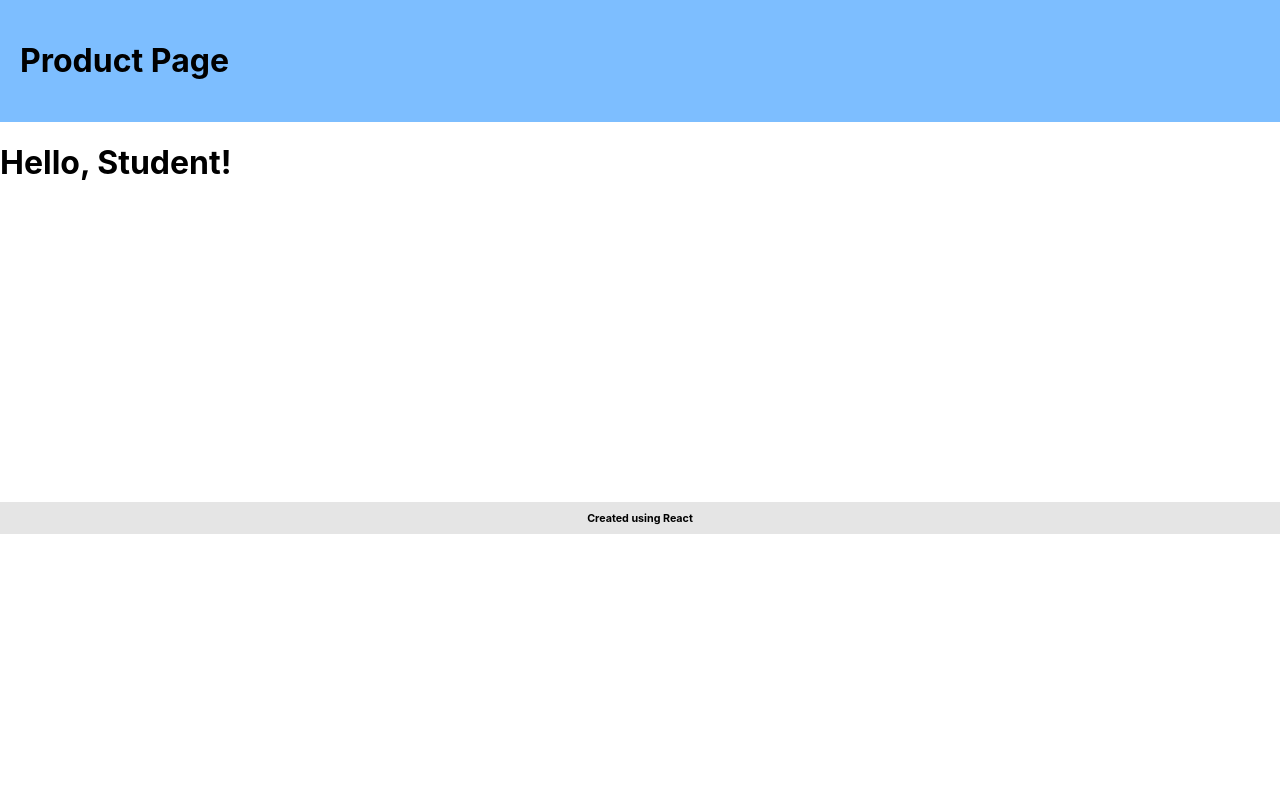
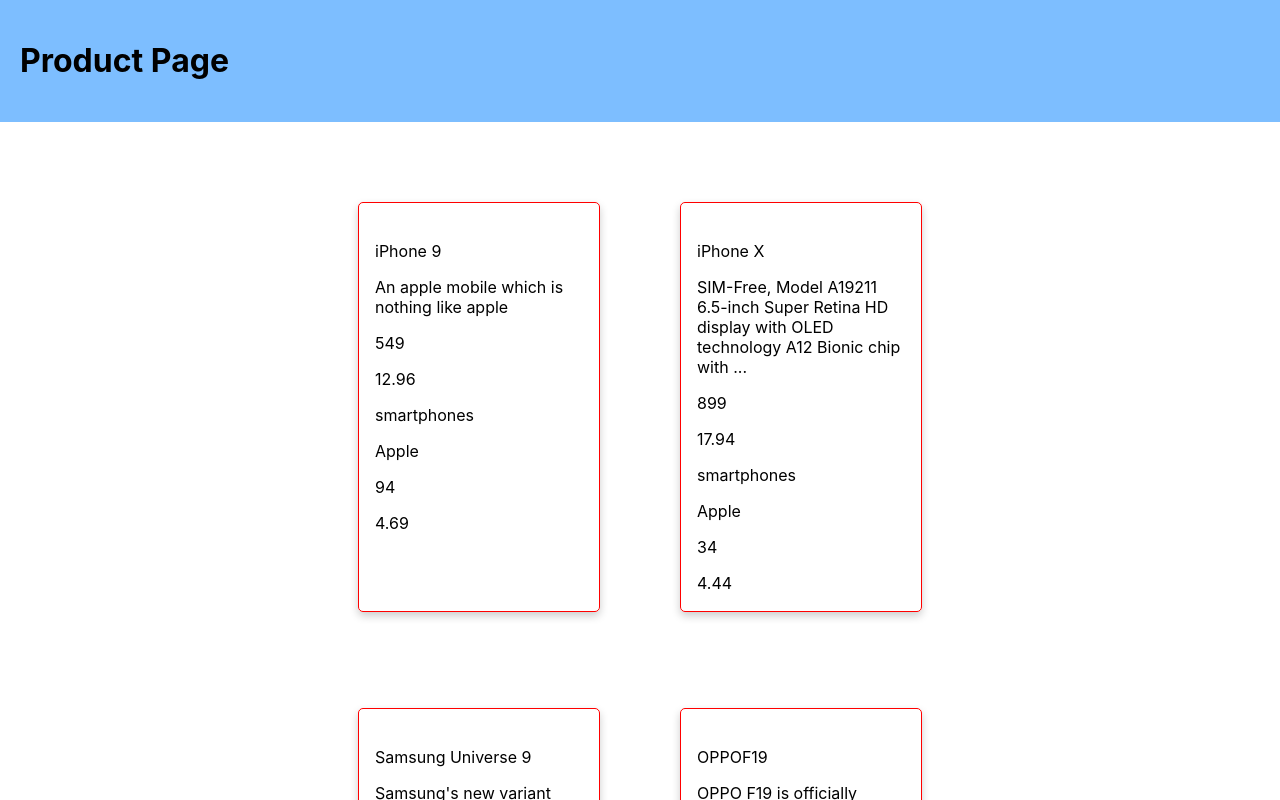
Before and after one commit to awitmer1/Product-Listing, a React (Create React App) app: page / in a window 1280 px wide. Shown: the top 800 px of the page. Built offline with nearby package versions, Linux system fonts and the light colour scheme.

Commit message:
Added Product Cards; Created Intitial Styling

```diff
--- a/public/index.html
+++ b/public/index.html
@@ -26,7 +26,7 @@
     -->
     <title>React App</title>
   </head>
-  <body>
+  <body >
     <noscript>You need to enable JavaScript to run this app.</noscript>
     <div id="root"></div>
     <!--
--- a/src/App.css
+++ b/src/App.css
@@ -2,6 +2,8 @@
     background-color: rgba(30, 143, 255, 0.575);
     padding: 20px;
 }
+
+
 
 .footer {
     background-color: rgba(105, 105, 105, 0.171);
@@ -9,5 +11,4 @@
     justify-content: center;
     align-items: center;
     height: 2rem;
-    margin-top: 20rem;
 }
--- a/src/App.js
+++ b/src/App.js
@@ -1,4 +1,7 @@
 import "./App.css";
+import CategorySelect from "./components/CategorySelect/CategorySelect";
+import Products from "./components/Products/Products";
+import Product from "./components/Product/Product";
 import data from "./data/data.json"
 import React, { useState } from 'react';
 
@@ -7,16 +10,22 @@
   console.log(data);
 
   // something about this part is incorrect - needs to be fixed //
-  const [allProducts, setAllProducts] = useState(data)
+  // const [allProducts, setAllProducts] = useState(data)
+
+  const [displayProducts, setDisplayProducts] = useState(data)
+
+  const productsToSend = data.products
+
+
+
 
   return (
     <>
-    <div className="header">
+    <header className="header">
       <h1>Product Page</h1>
-    </div>
-    <div>
-      <h1>Hello, Student!</h1>
-    </div>
+    </header>
+    <Products products={productsToSend}>
+    </Products>
     <div className="footer">
       <h6>Created using React</h6>
     </div>
@@ -25,3 +34,22 @@
 }
 
 export default App;
+
+
+
+
+// // Working display of product information //
+  // const allProducts = data.products.map((product) => {
+  //   return (
+  //     <>
+  //     <p>{product.title}</p>
+  //     <p>{product.description}</p>
+  //     <p>{product.price}</p>
+  //     <p>{product.discountPercentage}</p>
+  //     <p>{product.category}</p>
+  //     <p>{product.brand}</p>
+  //     <p>{product.stock}</p>
+  //     <p>{product.rating}</p>
+  //     </>
+  //   )
+  // })
--- /dev/null
+++ b/src/components/CategorySelect/CategorySelect.jsx
@@ -0,0 +1,21 @@
+// import React, { useState } from 'react';
+
+// const options = ['All Products', 'Home Decoration', 'Fragrances', 'Groceries', 'Skincare', 'Laptops', 'Smartphones']
+
+// const CategorySelect = (props) => {
+
+//     const [selected, setSelected] = useState(options[0])
+
+//     return (
+//         <div>
+//             <p>Filter by:</p>
+//             <select onChange={(e) => setSelected(e.target.value)}>
+//                 {options.map(option => {
+//                     <option value={option}>{option}</option>
+//                 })}
+//             </select>
+//         </div>
+//      );
+// }
+
+// export default CategorySelect;
--- /dev/null
+++ b/src/components/Product/Product.jsx
@@ -0,0 +1,33 @@
+import './product.css';
+
+const Product = ({products}) => {
+
+    console.log(products)
+
+    const productCard = products.map((product) => {
+
+        return (
+            <div className="card">
+                <img></img>
+                <div className="card-container">
+                    <p>{product.title}</p>
+                    <p>{product.description}</p>
+                    <p>{product.price}</p>
+                    <p>{product.discountPercentage}</p>
+                    <p>{product.category}</p>
+                    <p>{product.brand}</p>
+                    <p>{product.stock}</p>
+                    <p>{product.rating}</p>
+                </div>
+            </div>
+        )
+    });
+
+    return (
+      <>
+       {productCard}
+      </>
+    )
+};
+
+export default Product;
--- /dev/null
+++ b/src/components/Product/product.css
@@ -0,0 +1,15 @@
+.card {
+    border: 1px solid red;
+    max-width: 15rem;
+    box-shadow: 0 4px 8px 0 rgba(0,0,0,0.2);
+    border-radius: 5px;
+    margin-bottom: 1rem;
+}
+
+.card:hover {
+    box-shadow: 0 8px 16px 0 rgba(0,0,0,0.2);
+  }
+
+.card-container {
+    padding: 2px 16px;
+}
--- /dev/null
+++ b/src/components/Products/Products.jsx
@@ -0,0 +1,19 @@
+import React, { useState } from 'react';
+import './products.css';
+import Product from '../Product/Product';
+
+
+const Products = ({products}) => {
+
+    // const [displayProducts, setDisplayProducts] = useState(data)
+
+    return (
+        <>
+        <div className="products-container">
+            <Product products={products}/>
+        </div>
+        </>
+     );
+}
+
+export default Products;
--- /dev/null
+++ b/src/components/Products/products.css
@@ -0,0 +1,7 @@
+.products-container {
+    margin: 5rem 20rem;
+    display: flex;
+    flex-wrap: wrap;
+    justify-content: center;
+    gap: 5rem;
+}
--- /dev/null
+++ b/src/components/SortToggle/SortToggle.jsx
@@ -0,0 +1,5 @@
+
+// Sort A-Z
+
+
+// Sort Z-A
```
